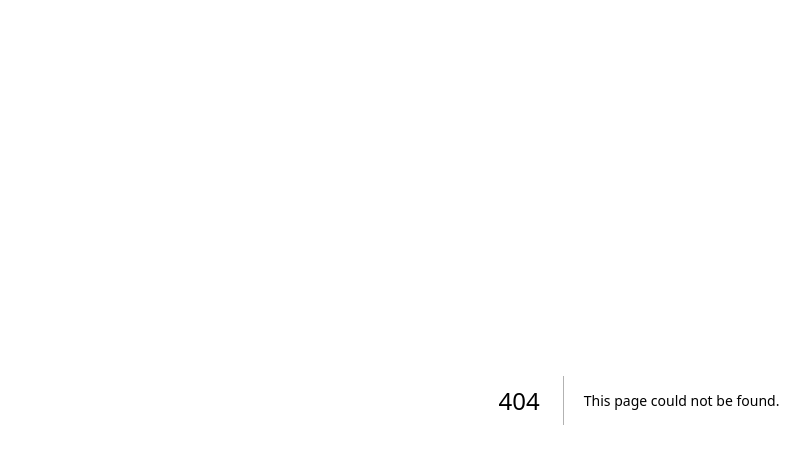
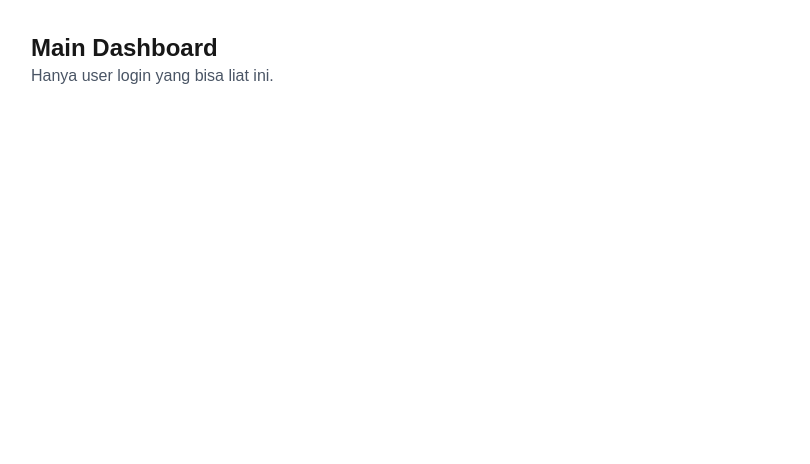
Before and after one commit to solc1us/DeltaFlux, a Next.js app in the folder frontend/: page /dashboard in a window 1280 px wide. Before the commit this address had no page. Shown: the top 464 px of the page, without its empty margins (1-811 px from the left). Built offline with nearby package versions, Linux system fonts and the light colour scheme; sample sign-in values are in the browser's storage.

Commit message:
feat(dashboard): added dashboard template file

```diff
--- /dev/null
+++ b/frontend/src/app/dashboard/page.tsx
@@ -0,0 +1,14 @@
+"use client";
+
+import AuthGuard from "@/components/auth/auth-guard";
+
+export default function DashboardPage() {
+	return (
+		<AuthGuard>
+			<main className="p-8">
+				<h1 className="text-2xl font-bold">Main Dashboard</h1>
+				<p className="text-gray-600">Hanya user login yang bisa liat ini.</p>
+			</main>
+		</AuthGuard>
+	);
+}
```
